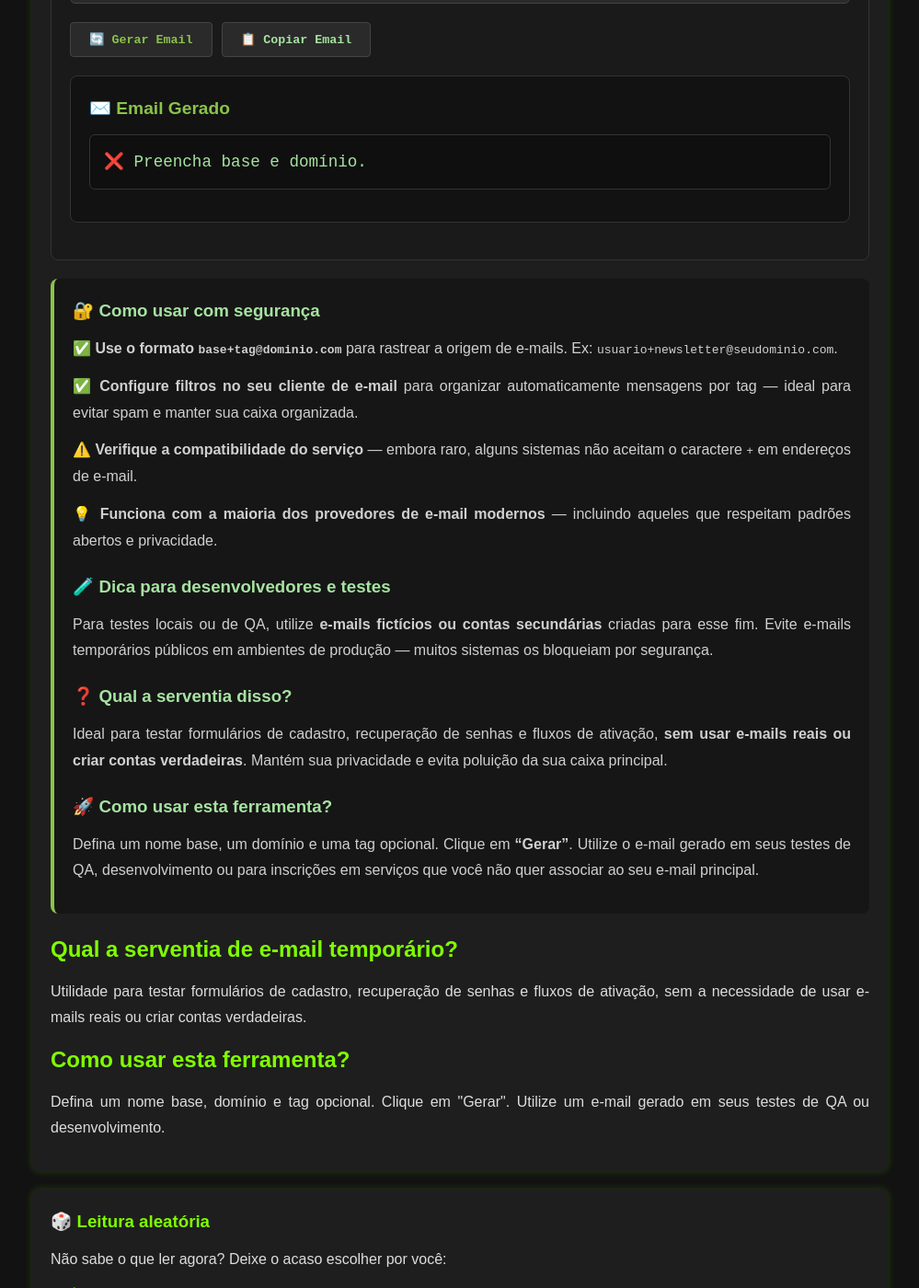
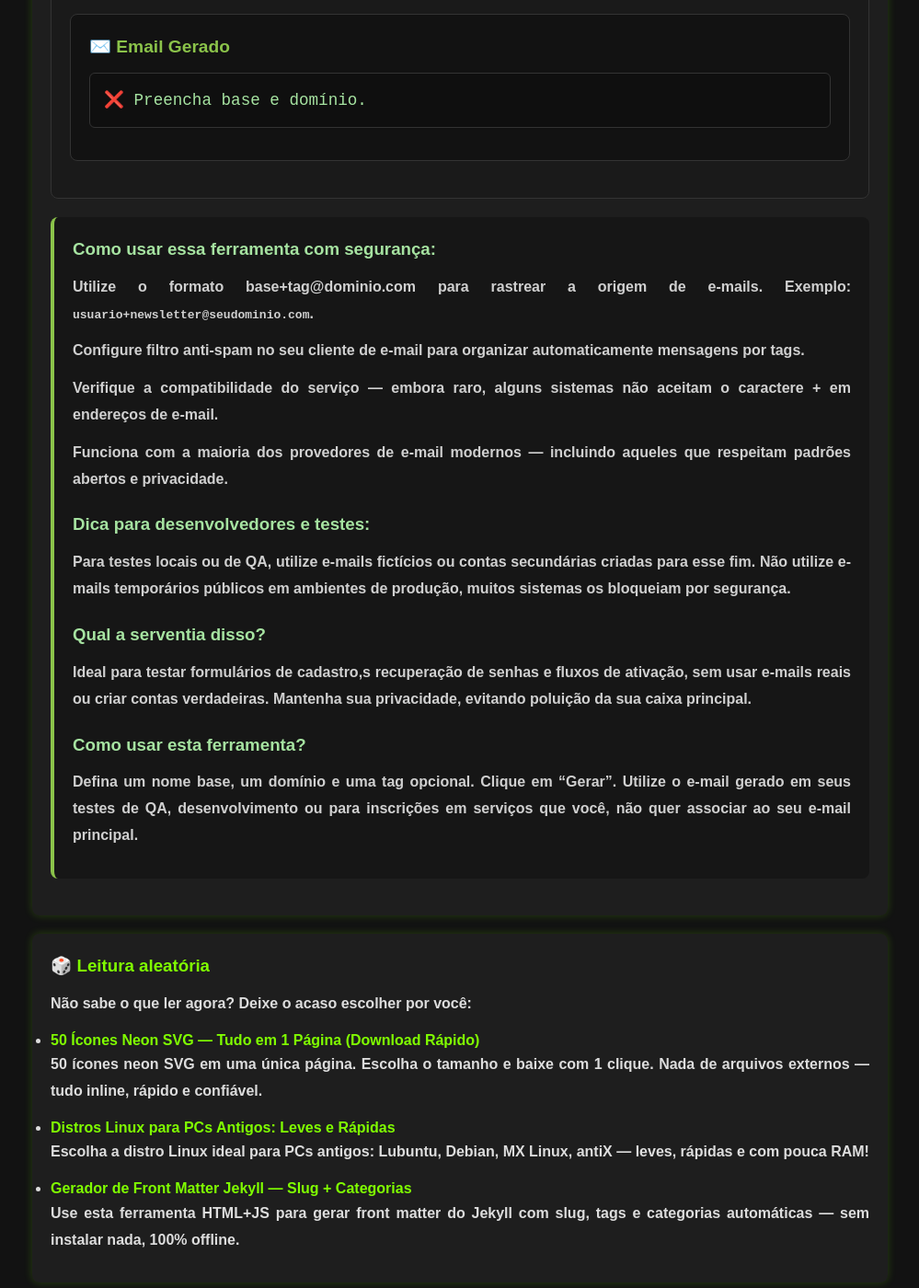
Before and after one commit to Piolinux/piolinux-site, a Jekyll site: the page built from _pages/tools/gerador-de-e-mails-com-tag-plus-addressing-para-testes.html, in a window 1280 px wide and 1400 px high, scrolled down 1050 px. Shown: the whole window at 92% size, without its empty margins (140-1139 px from the left). Built offline with Jekyll 4.4.1, drawn with Linux system fonts in a browser that asks for light colours; some of the changed text lies outside the part shown.

Commit message:
Update gerador-de-e-mails-com-tag-plus-addressing-para-testes.html

```diff
--- a/_pages/tools/gerador-de-e-mails-com-tag-plus-addressing-para-testes.html
+++ b/_pages/tools/gerador-de-e-mails-com-tag-plus-addressing-para-testes.html
@@ -78,50 +78,40 @@ tags: [email, tag, plus-addressing, teste, qa, desenvolvedor, cadastro, privacid
     </div>
 </div>
 <div style="background: #161616; padding: 20px; border-radius: 8px; border-left: 4px solid #8bc34a; margin: 20px 0; color: #d0d0d0; line-height: 1.6;">
-  <h3 style="color: #a6e3a1; margin-top: 0;">🔐 Como usar com segurança</h3>
+  <h3 style="color: #a6e3a1; margin-top: 0;">Como usar essa ferramenta com segurança:</h3>
 
   <p>
-    <strong>✅ Use o formato <code>base+tag@dominio.com</code></strong> para rastrear a origem de e-mails. Ex: <code>usuario+newsletter@seudominio.com</code>.
+    <strong> Utilize o formato base+tag@dominio.com para rastrear a origem de e-mails.  Exemplo: <code>usuario+newsletter@seudominio.com</code>.
   </p>
 
   <p>
-    <strong>✅ Configure filtros no seu cliente de e-mail</strong> para organizar automaticamente mensagens por tag — ideal para evitar spam e manter sua caixa organizada.
+    <strong>Configure filtro anti-spam no seu cliente de e-mail para organizar automaticamente mensagens por tags.
+ </p>
+
+  <p>
+    <strong> Verifique a compatibilidade do serviço — embora raro, alguns sistemas não aceitam o caractere + em endereços de e-mail.
+
   </p>
 
   <p>
-    <strong>⚠️ Verifique a compatibilidade do serviço</strong> — embora raro, alguns sistemas não aceitam o caractere <code>+</code> em endereços de e-mail.
+    <strong>Funciona com a maioria dos provedores de e-mail modernos — incluindo aqueles que respeitam padrões abertos e privacidade.
   </p>
 
-  <p>
-    <strong>💡 Funciona com a maioria dos provedores de e-mail modernos</strong> — incluindo aqueles que respeitam padrões abertos e privacidade.
-  </p>
+  <h3 style="color: #a6e3a1; margin-top: 20px;">Dica para desenvolvedores e testes:</h3>
 
-  <h3 style="color: #a6e3a1; margin-top: 20px;">🧪 Dica para desenvolvedores e testes</h3>
+  <p>Para testes locais ou de QA, utilize e-mails fictícios ou contas secundárias criadas para esse fim. Não utilize e-mails temporários públicos em ambientes de produção, muitos sistemas os bloqueiam por segurança.
+      </p>
+
+  <h3 style="color: #a6e3a1; margin-top: 20px;">Qual a serventia disso?</h3>
 
   <p>
-    Para testes locais ou de QA, utilize <strong>e-mails fictícios ou contas secundárias</strong> criadas para esse fim. Evite e-mails temporários públicos em ambientes de produção — muitos sistemas os bloqueiam por segurança.
-  </p>
+   Ideal para testar formulários de cadastro,s recuperação de senhas e fluxos de ativação, sem usar e-mails reais ou criar contas verdadeiras. Mantenha sua privacidade, evitando poluição da sua caixa principal. </p>
 
-  <h3 style="color: #a6e3a1; margin-top: 20px;">❓ Qual a serventia disso?</h3>
+  <h3 style="color: #a6e3a1; margin-top: 20px;">Como usar esta ferramenta?</h3>
 
   <p>
-    Ideal para testar formulários de cadastro, recuperação de senhas e fluxos de ativação, <strong>sem usar e-mails reais ou criar contas verdadeiras</strong>. Mantém sua privacidade e evita poluição da sua caixa principal.
-  </p>
-
-  <h3 style="color: #a6e3a1; margin-top: 20px;">🚀 Como usar esta ferramenta?</h3>
-
-  <p>
-    Defina um nome base, um domínio e uma tag opcional. Clique em <strong>“Gerar”</strong>. Utilize o e-mail gerado em seus testes de QA, desenvolvimento ou para inscrições em serviços que você não quer associar ao seu e-mail principal.
-  </p>
+    Defina um nome base, um domínio e uma tag opcional. Clique em “Gerar”. Utilize o e-mail gerado em seus testes de QA, desenvolvimento ou para inscrições em serviços que você, não quer associar ao seu e-mail principal. </p>
 </div>
-
-<div class="seo-content">
-    <h2>Qual a serventia de e-mail temporário?</h2>
-    <p>Utilidade para testar formulários de cadastro, recuperação de senhas e fluxos de ativação, sem a necessidade de usar e-mails reais ou criar contas verdadeiras.</p>
-    <h2>Como usar esta ferramenta?</h2>
-    <p>Defina um nome base, domínio e tag opcional. Clique em "Gerar". Utilize um e-mail gerado em seus testes de QA ou desenvolvimento.</p>
-
-  </div>
 
 
 
```
